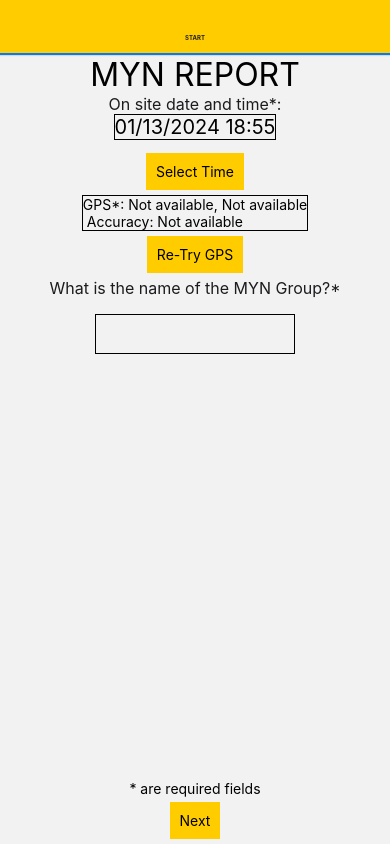
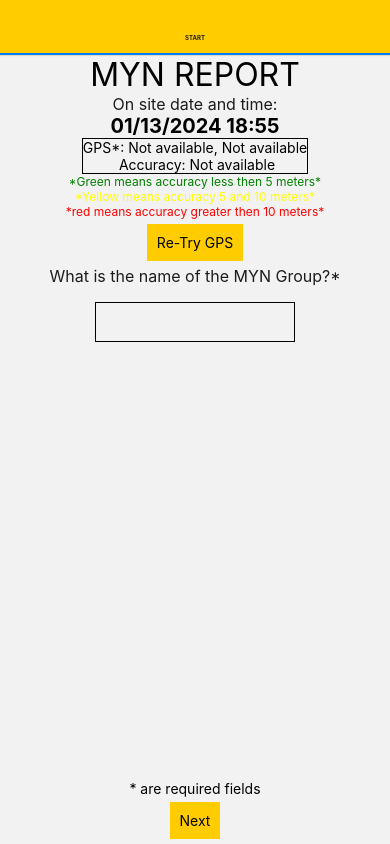
Before and after one commit to amansharma96/SER401Team15, a React Native app in the folder EmergencyDataCollectionApp/: screen /MYNReportNavigation in a window 390 px wide. Built offline with nearby package versions, Linux system fonts and the light colour scheme; what expo-sqlite would draw is missing.

Commit message:
made changes requested by sponser to app

```diff
--- a/EmergencyDataCollectionApp/src/screens/MYN/MYNReportPeople.js
+++ b/EmergencyDataCollectionApp/src/screens/MYN/MYNReportPeople.js
@@ -152,6 +152,20 @@ const MYNReportPeople = ({ addVisibleTab }) => {
             setIsFocus(false);
           }}
         />
+        <Text>How many rescued people are DECEASED?*</Text>
+        <Dropdown
+          style={[styles.dropdown]}
+          data={personal}
+          maxHeight={300}
+          labelField="label"
+          valueField="value"
+          placeholder={!isFocus ? "" : ""}
+          searchPlaceholder="Search..."
+          value={valueBlack}
+          onFocus={() => setIsFocus(true)}
+          onBlur={() => setIsFocus(false)}
+          onChange={handleValueBlackChange}
+        />
         <Text>How many people are TRAPPED?*</Text>
         <Dropdown
           style={[styles.dropdown]}
@@ -186,20 +200,6 @@ const MYNReportPeople = ({ addVisibleTab }) => {
             setIsFocus(false);
           }}
         />
-        <Text>How many rescued people are DECEASED?*</Text>
-        <Dropdown
-          style={[styles.dropdown]}
-          data={personal}
-          maxHeight={300}
-          labelField="label"
-          valueField="value"
-          placeholder={!isFocus ? "" : ""}
-          searchPlaceholder="Search..."
-          value={valueBlack}
-          onFocus={() => setIsFocus(true)}
-          onBlur={() => setIsFocus(false)}
-          onChange={handleValueBlackChange}
-        />
         {showLocation && (
           <View style={styles.locationContainer}>
             <Text>Where is the location of the deceased?*</Text>
--- a/EmergencyDataCollectionApp/src/screens/MYN/MYNReportStart.js
+++ b/EmergencyDataCollectionApp/src/screens/MYN/MYNReportStart.js
@@ -12,7 +12,7 @@ const MYNReportStart = ({ addVisibleTab }) => {
   const [mynName, onChangeText] = React.useState("");
   const [date, setDate] = useState(new Date());
   const [show, setShow] = useState(false);
-  const [isDatePicker, setIsDatePicker] = useState(true);
+  //const [isDatePicker, setIsDatePicker] = useState(true);
   const [lat, setLat] = useState(null);
   const [long, setLong] = useState(null);
   const [acc, setAccuracy] = useState(null);
@@ -62,12 +62,12 @@ const MYNReportStart = ({ addVisibleTab }) => {
   React.useEffect(() => {
     onLoad();
   }, []);
-
+  /*
   const showDatepicker = () => {
     setShow(true);
     setIsDatePicker(!isDatePicker);
   };
-
+  */
   const saveDraft = () => {
     // Check for required fields
     const requiredFieldsList = [];
@@ -139,18 +139,9 @@ const MYNReportStart = ({ addVisibleTab }) => {
     <View style={styles.container} testID="MYNstart">
       <View style={styles.Upper}>
         <Text style={styles.textHeader}>MYN REPORT</Text>
-        <Text style={styles.text}>On site date and time*:</Text>
+        <Text style={styles.text}>On site date and time:</Text>
         <Text style={styles.dateDisplay}>{formatDate(date)}</Text>
-        <View style={styles.buttonContainer}>
-          <View>
-            <Button
-              style={styles.button}
-              title={isDatePicker ? "Select Time" : "Select Date"}
-              onPress={showDatepicker}
-            />
-          </View>
-        </View>
-
+        <Text style={styles.text} />
         {isFetchingLocation && (
           <LocationService onLocationObtained={handleLocationUpdate} />
         )}
@@ -161,6 +152,15 @@ const MYNReportStart = ({ addVisibleTab }) => {
             acc !== null ? acc.toFixed(2) + " meters" : "Not available"
           }`}
         </Text>
+        <Text style={[styles.textSmall, styles.accuracyGreen]}>
+          *Green means accuracy less then 5 meters*
+        </Text>
+        <Text style={[styles.textSmall, styles.accuracyYellow]}>
+          *Yellow means accuracy 5 and 10 meters*
+        </Text>
+        <Text style={[styles.textSmall, styles.accuracyRed]}>
+          *red means accuracy greater then 10 meters*
+        </Text>
         {isFetchingLocation && <Text>Fetching GPS data...</Text>}
         {!isFetchingLocation && (
           <Button
@@ -169,12 +169,12 @@ const MYNReportStart = ({ addVisibleTab }) => {
             onPress={handleRetryGPS}
           />
         )}
-
+        <Text style={styles.text} />
         {show && (
           <DateTimePicker
             testID="dateTimePicker"
             value={date}
-            mode={isDatePicker ? "date" : "time"}
+            //mode={isDatePicker ? "date" : "time"}
             is24Hour
             display="default"
             onChange={handleConfirm}
--- a/EmergencyDataCollectionApp/src/screens/MYN/MYNReprotEnd.js
+++ b/EmergencyDataCollectionApp/src/screens/MYN/MYNReprotEnd.js
@@ -10,7 +10,7 @@ const MYNReprotEnd = ({ addVisibleTab }) => {
   const [Notes, onChangeNotes] = React.useState("");
   const [date, setDate] = useState(new Date());
   const [show, setShow] = useState(false);
-  const [isDatePicker, setIsDatePicker] = useState(true);
+  //const [isDatePicker, setIsDatePicker] = useState(true);
   const mynReportObject = useMYNReportContext();
 
   const onLoad = () => {
@@ -26,6 +26,7 @@ const MYNReprotEnd = ({ addVisibleTab }) => {
     onLoad();
   }, []);
 
+  /*
   const showDatepicker = () => {
     setShow(true);
     setIsDatePicker(true);
@@ -35,7 +36,7 @@ const MYNReprotEnd = ({ addVisibleTab }) => {
     setShow(true);
     setIsDatePicker(false);
   };
-
+  */
   const handleConfirm = (event, selectedDate) => {
     const currentDate = selectedDate || date;
     setShow(false);
@@ -79,20 +80,11 @@ const MYNReprotEnd = ({ addVisibleTab }) => {
         <Text style={styles.textHeader}>FINISH MYN REPORT</Text>
         <Text style={styles.text}>On site date and time*:</Text>
         <Text style={styles.dateDisplay}>{formatDate(date)}</Text>
-        <View style={styles.buttonContainer}>
-          <View>
-            <Button
-              style={styles.button}
-              title={isDatePicker ? "Select Time" : "Select Date"}
-              onPress={isDatePicker ? showTimepicker : showDatepicker}
-            />
-          </View>
-        </View>
         {show && (
           <DateTimePicker
             testID="dateTimePicker"
             value={date}
-            mode={isDatePicker ? "date" : "time"}
+            //mode={isDatePicker ? "date" : "time"}
             is24Hour
             display="default"
             onChange={handleConfirm}
--- a/EmergencyDataCollectionApp/src/screens/MYN/styles.js
+++ b/EmergencyDataCollectionApp/src/screens/MYN/styles.js
@@ -34,8 +34,8 @@ const styles = StyleSheet.create({
     justifyContent: "center",
   },
   dateDisplay: {
-    borderWidth: 1,
     fontSize: 20,
+    fontWeight: "bold",
   },
   dropdown: {
     borderColor: "black",
@@ -62,6 +62,7 @@ const styles = StyleSheet.create({
   },
   gps: {
     borderWidth: 1,
+    textAlign: "center",
   },
   inlineContainer: {
     alignItems: "center",
```
